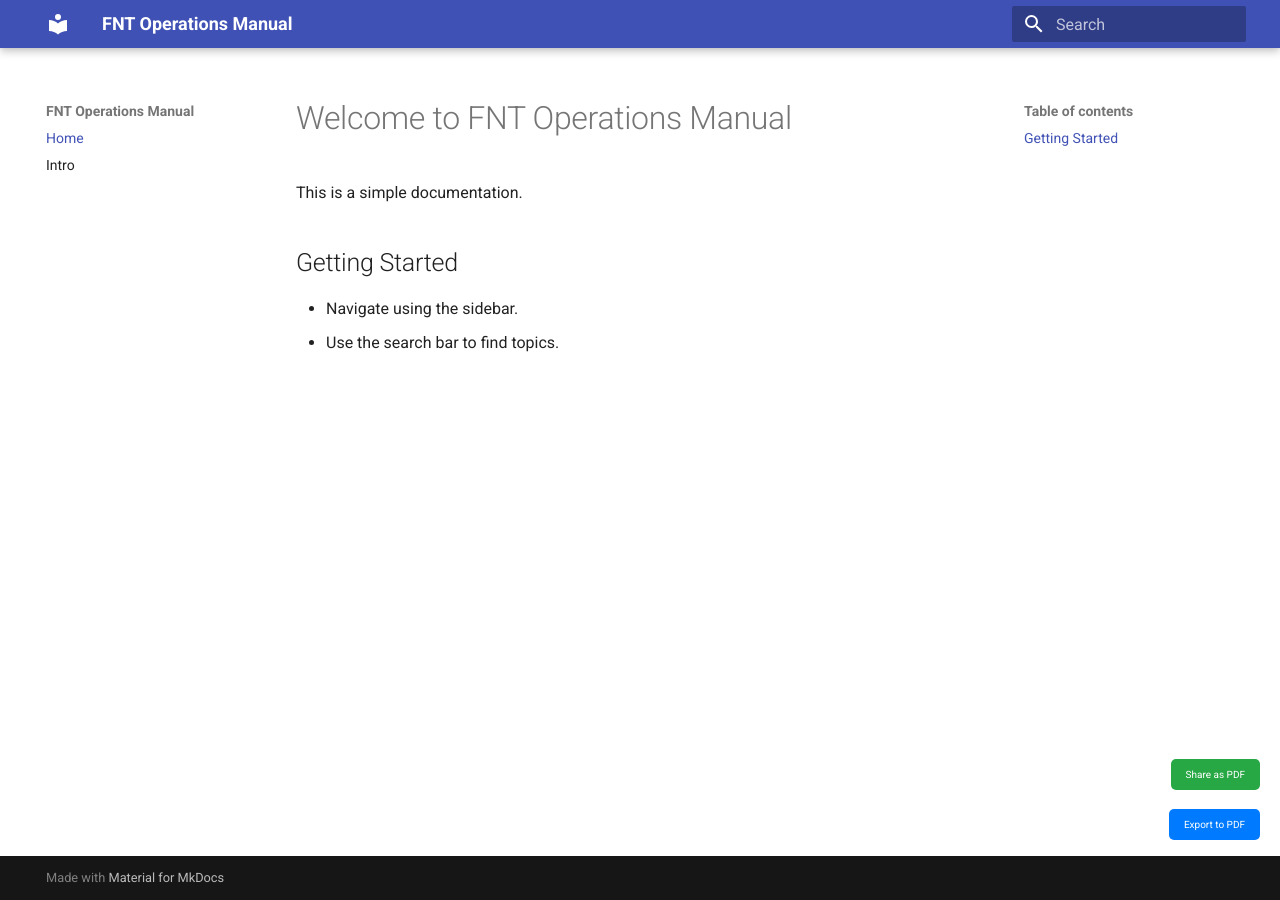
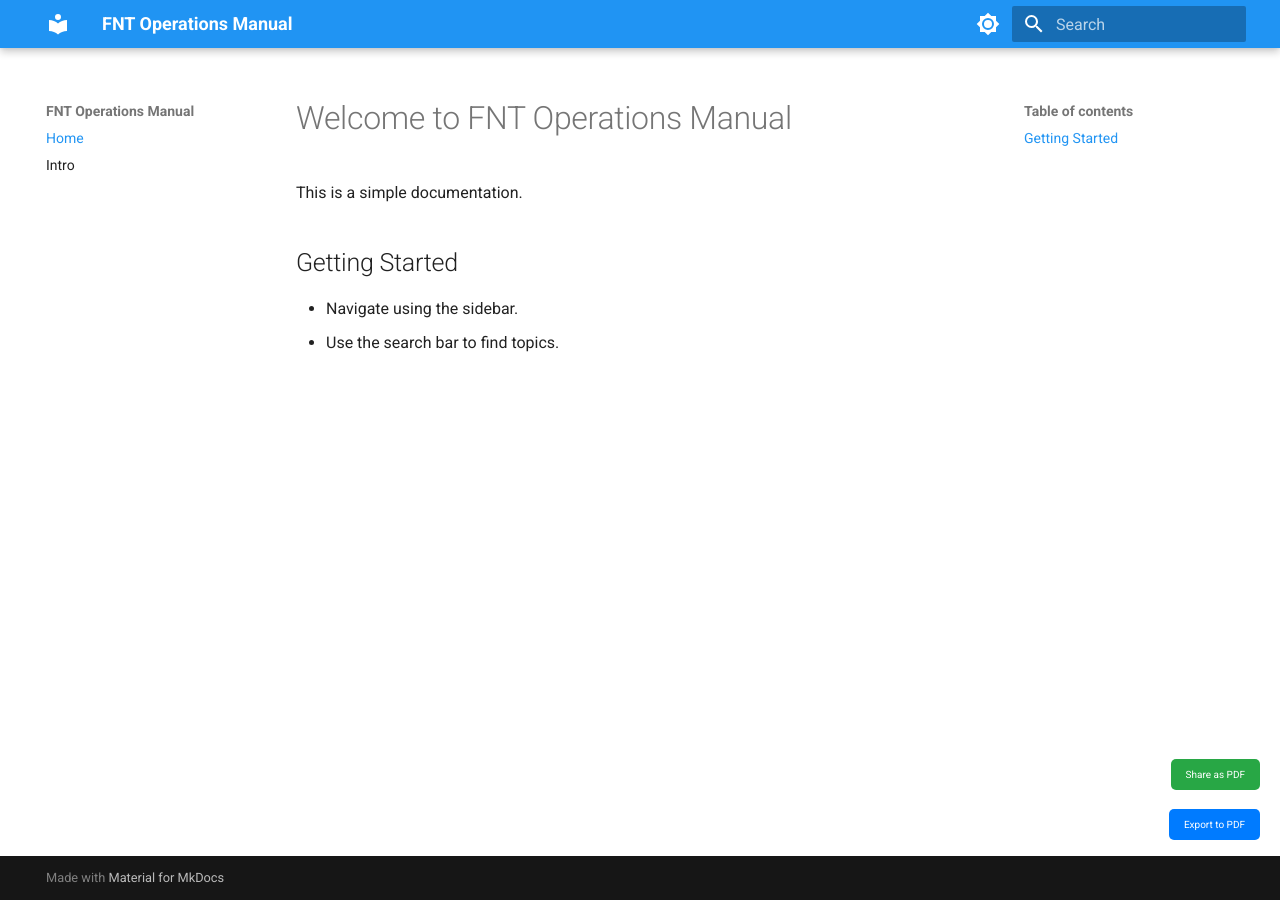
Before and after one commit to mursheda-baby-fnt/ops-doc-test, an MkDocs documentation site: the page built from docs/index.md, in a window 1280 px wide. Built offline with MkDocs 1.6.1 and Material for MkDocs 9.7.7, drawn with Linux system fonts in a browser that asks for light colours; the version menu is left out.

```diff
--- a/docs/overrides/extra.js
+++ b/docs/overrides/extra.js
@@ -1,5 +1,4 @@
 document.addEventListener("DOMContentLoaded", function () {
-    // Create the Print to PDF button
     let printButton = document.createElement("button");
     printButton.innerText = "Export to PDF";
     printButton.style.position = "fixed";
@@ -15,19 +14,17 @@ document.addEventListener("DOMContentLoaded", function () {
 
     document.body.appendChild(printButton);
 
-    // Trigger print dialog
     printButton.addEventListener("click", function () {
         window.print();
     });
 
-    // Create the Share as PDF button
     let shareButton = document.createElement("button");
     shareButton.innerText = "Share as PDF";
     shareButton.style.position = "fixed";
-    shareButton.style.bottom = "110px";  // Adjust position to avoid overlap
+    shareButton.style.bottom = "110px";
     shareButton.style.right = "20px";
     shareButton.style.padding = "10px 15px";
-    shareButton.style.background = "#28a745";  // Green color
+    shareButton.style.background = "#28a745";
     shareButton.style.color = "#fff";
     shareButton.style.border = "none";
     shareButton.style.cursor = "pointer";
@@ -38,7 +35,7 @@ document.addEventListener("DOMContentLoaded", function () {
 
     // Function to handle Share as PDF
     shareButton.addEventListener("click", function () {
-        let currentURL = window.location.href + "?print-pdf"; // Add the query for PDF
+        let currentURL = window.location.href + "?print-pdf";
 
         if (navigator.share) {
             navigator.share({
@@ -46,7 +43,6 @@ document.addEventListener("DOMContentLoaded", function () {
                 url: currentURL
             }).catch(console.error);
         } else {
-            // For browsers that don't support Web Share API, show the PDF link
             prompt("Copy the link to share as PDF:", currentURL);
         }
     });
--- a/docs/overrides/print.css
+++ b/docs/overrides/print.css
@@ -1,16 +1,11 @@
 @media print {
-    /* Hide the Export to PDF button in print mode */
     button {
         display: none !important;
     }
-
-    /* Adjust page layout for better readability */
     body {
         font-size: 14pt;
         line-height: 1.5;
     }
-
-    /* Remove background colors to save ink */
     * {
         background: none !important;
         color: black !important;
--- a/mkdocs.yml
+++ b/mkdocs.yml
@@ -1,7 +1,23 @@
 site_name: "FNT Operations Manual"
 theme:
   name: material
-  # features:
+  palette:
+    - media: "(prefers-color-scheme: light)"
+      scheme: default
+      primary: blue
+      accent: pink
+      toggle:
+        icon: material/brightness-7
+        name: Switch to dark mode
+    - media: "(prefers-color-scheme: dark)"
+      scheme: slate
+      primary: blue
+      accent: pink
+      toggle:
+        icon: material/brightness-7
+        name: Switch to dark mode
+  features:
+    - version
   #   - content.action.share
   #   - content.action.export
 
@@ -18,3 +34,7 @@ extra_javascript:
 
 extra_css:
   - overrides/print.css
+
+extra:
+  version:
+    provider: mike
```
Also changed, not shown: 1 other file.
